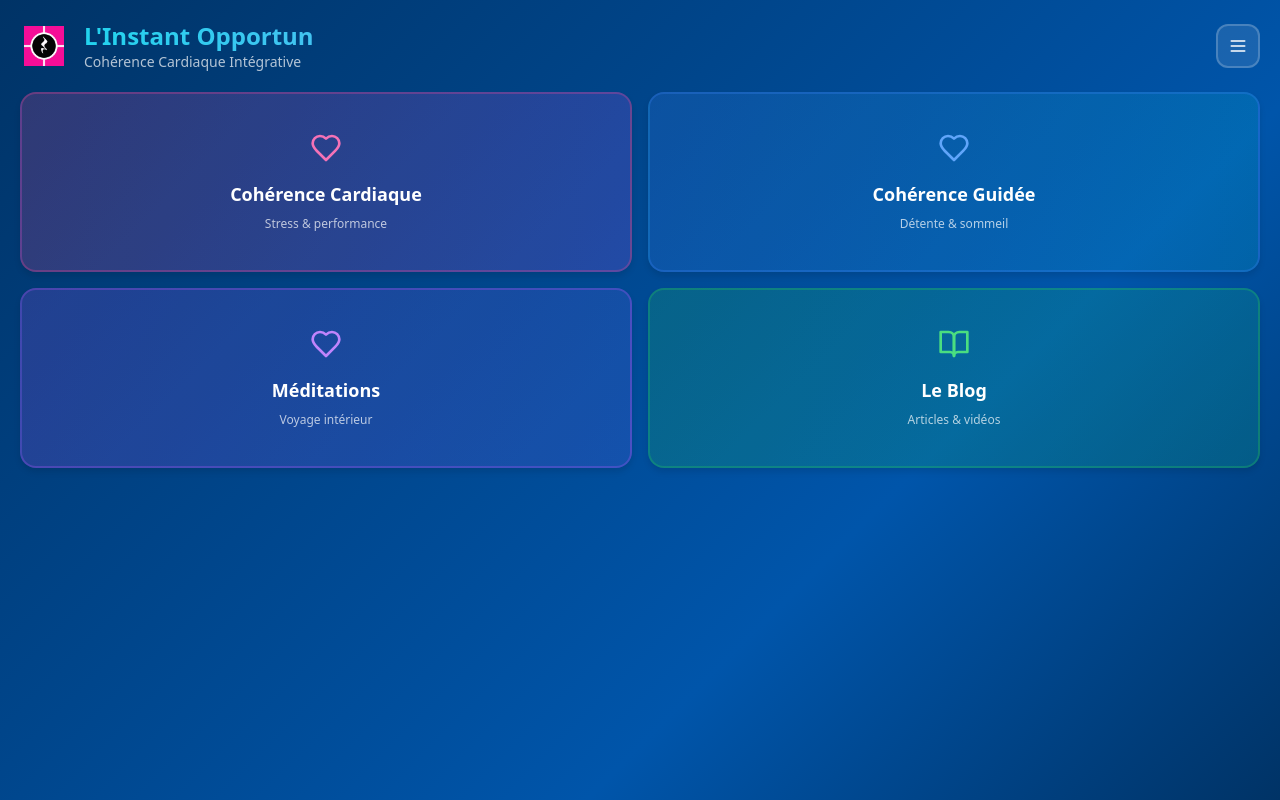
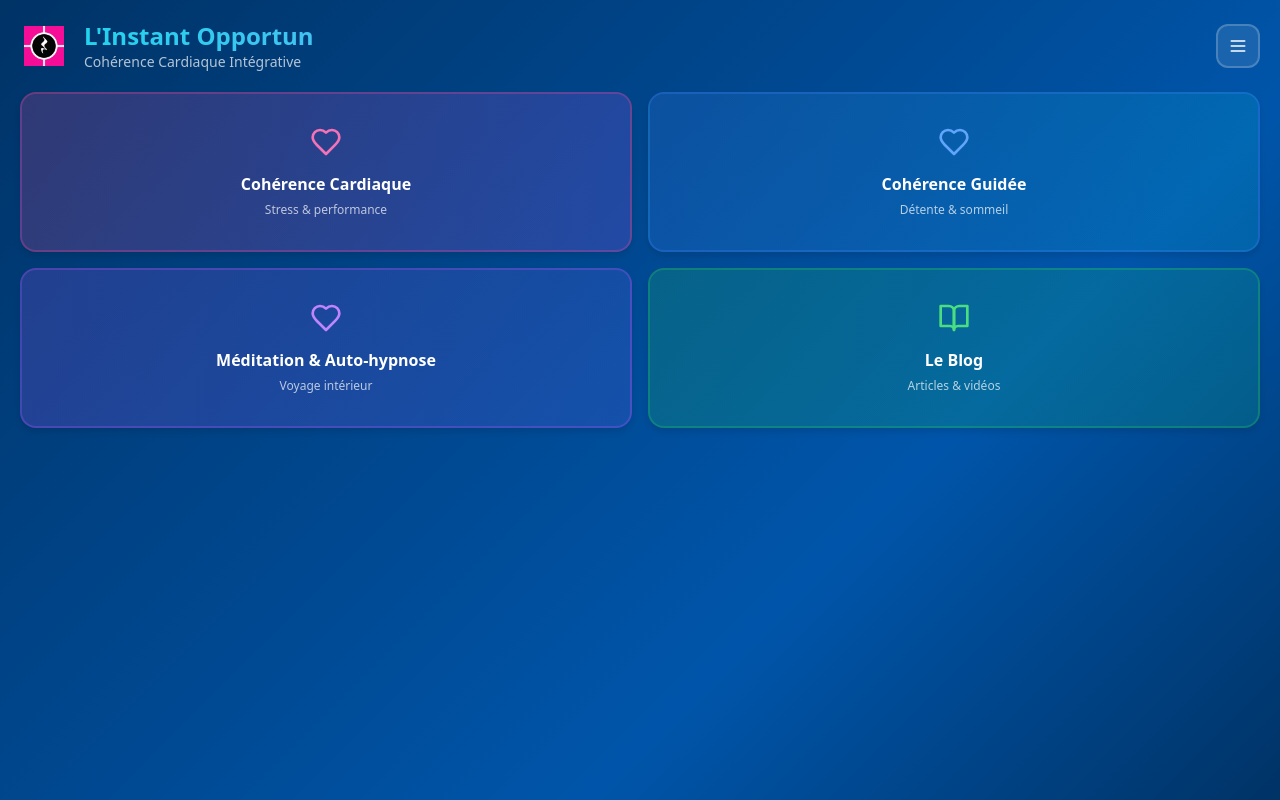
Before and after one commit to TITCLAIRE/lyne-up, a React (Vite) app: page / in a window 1280 px wide. Built offline with nearby package versions, Linux system fonts and the light colour scheme.

Commit message:
Corriger le titre et uniformiser les cartes

```diff
--- a/src/index.css
+++ b/src/index.css
@@ -400,7 +400,8 @@
   box-shadow: 0 4px 6px rgba(0, 0, 0, 0.1);
   text-decoration: none;
   color: white;
-  min-height: 180px;
+  min-height: 160px;
+  height: 100%;
   display: flex;
   flex-direction: column;
 }
@@ -413,6 +414,8 @@
 .home-card h2 {
   font-weight: bold;
   margin-bottom: 0.5rem;
+  font-size: 1rem;
+  line-height: 1.25rem;
 }
 
 .home-card .baseline {
--- a/src/pages/HomeScreen.jsx
+++ b/src/pages/HomeScreen.jsx
@@ -26,7 +26,7 @@ export default function HomeScreen() {
         <Link to="/intro/voyage" className="home-card bg-gradient-to-r from-purple-500/20 to-indigo-500/20 border-2 border-purple-500/30">
           <div className="flex flex-col items-center justify-center h-full p-6 text-center">
             <Heart size={32} className="mb-4 text-purple-400" />
-            <h2 className="text-lg font-bold mb-1">Méditations</h2>
+            <h2 className="text-lg font-bold mb-1">Méditation & Auto-hypnose</h2>
             <span className="text-white/70 text-xs">Voyage intérieur</span>
           </div>
         </Link>
```
